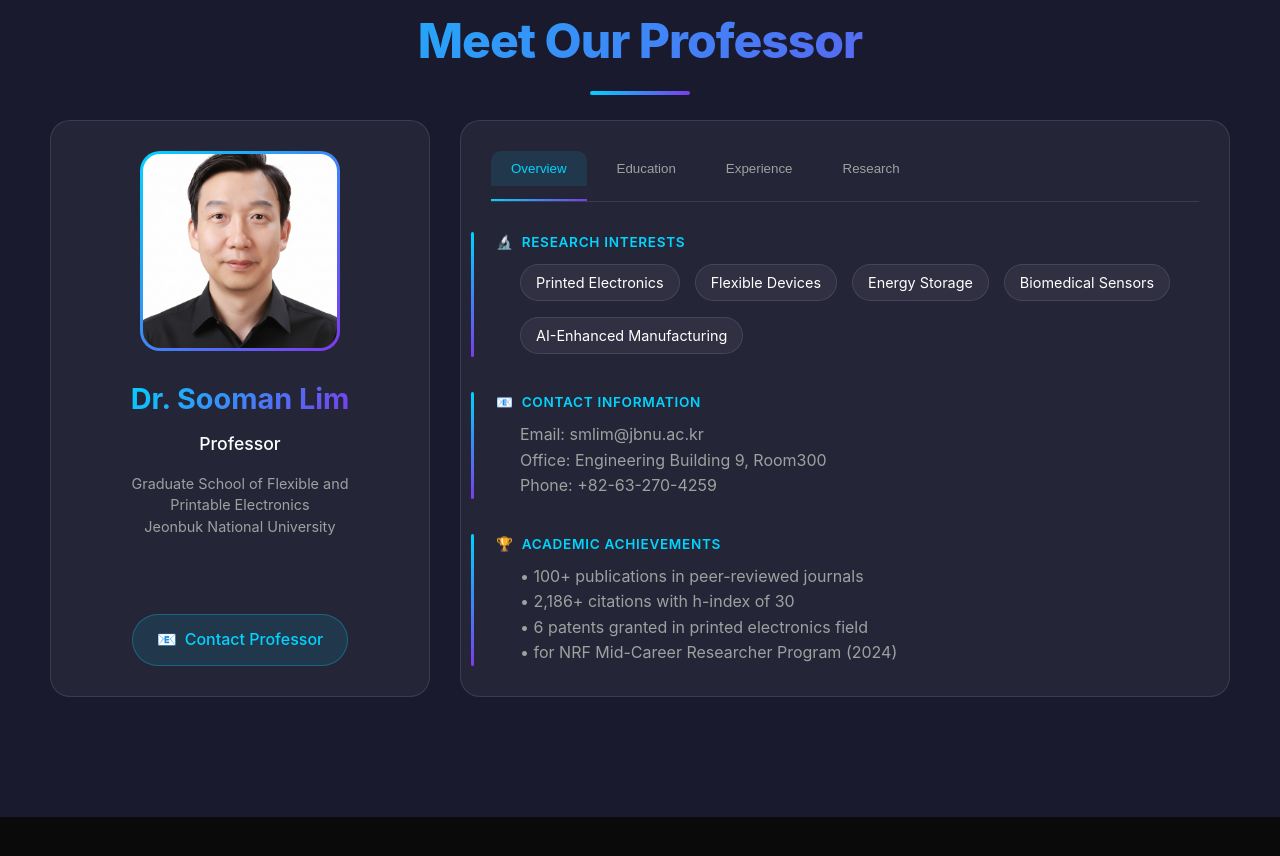
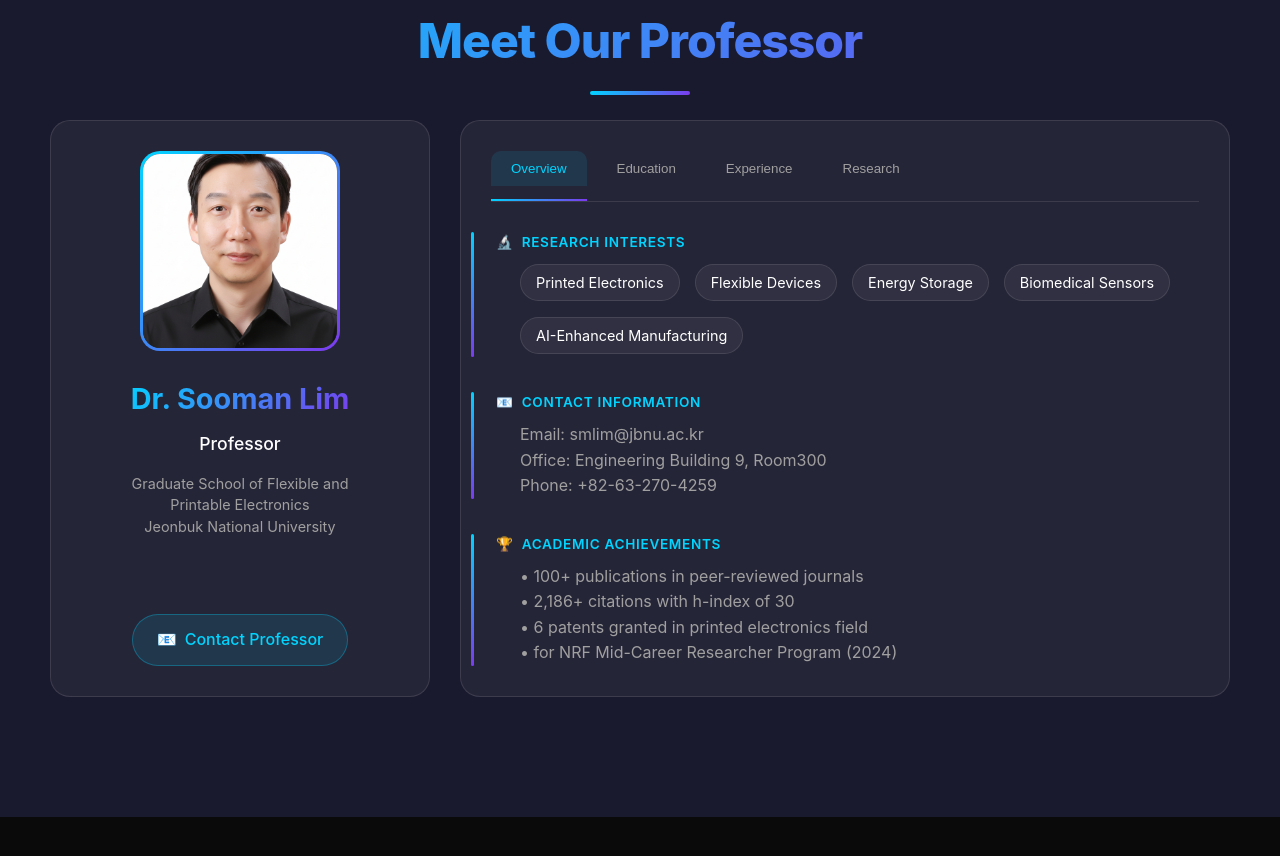
Before and after one commit to isac8058/ppel-lab, a plain HTML site: page index.html in a window 1280 px wide. Shown: the part 2669-3525 px from the top of the page. Drawn offline with Linux system fonts and the light colour scheme.

Commit message:
Update index.html

```diff
--- a/index.html
+++ b/index.html
@@ -778,6 +778,7 @@ background: linear-gradient(180deg, var(--accent-blue), var(--accent-purple));
     width: 100%;
     height: 100%;
     object-fit: cover;
+    object-position: center 70%;
     display: block;
 }
 
```
